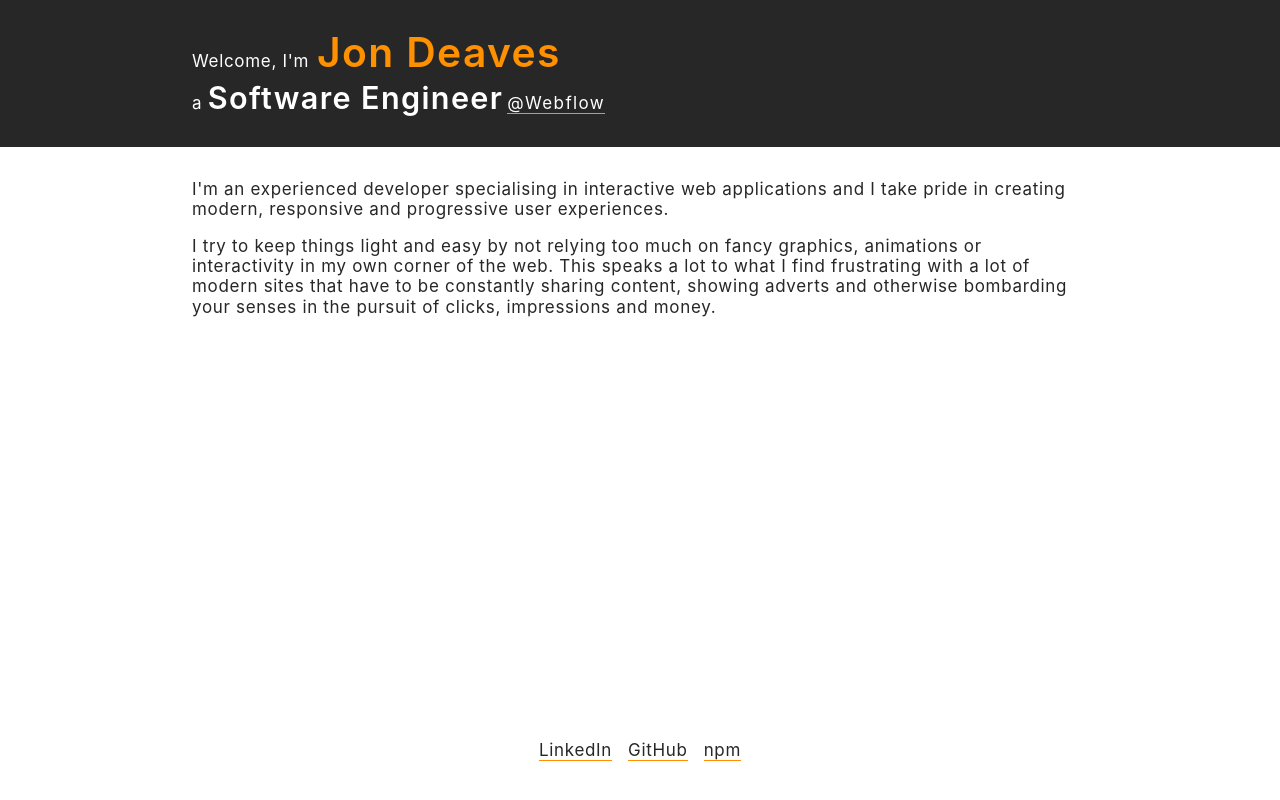
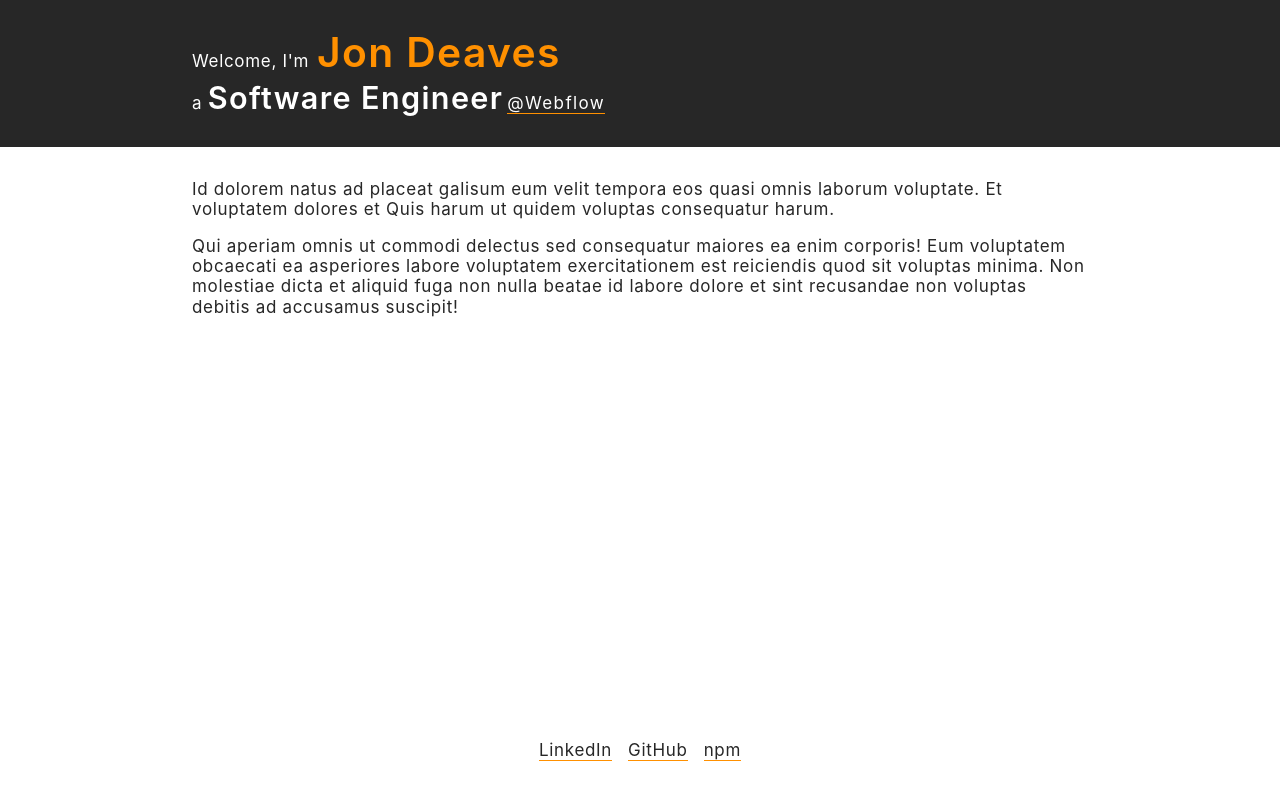
Before and after one commit to jondeaves/jondeaves, a Next.js app: page / in a window 1280 px wide. Built offline with nearby package versions, Linux system fonts and the light colour scheme.

Commit message:
chore: placeholder paragraphs

```diff
--- a/pages/index.tsx
+++ b/pages/index.tsx
@@ -16,6 +16,20 @@ const Home: NextPage = () => {
 
       <Layout isHomepage={true}>
         <p>
+          Id dolorem natus ad placeat galisum eum velit tempora eos quasi omnis
+          laborum voluptate. Et voluptatem dolores et Quis harum ut quidem
+          voluptas consequatur harum.
+        </p>
+
+        <p>
+          Qui aperiam omnis ut commodi delectus sed consequatur maiores ea enim
+          corporis! Eum voluptatem obcaecati ea asperiores labore voluptatem
+          exercitationem est reiciendis quod sit voluptas minima. Non molestiae
+          dicta et aliquid fuga non nulla beatae id labore dolore et sint
+          recusandae non voluptas debitis ad accusamus suscipit!
+        </p>
+
+        {/* <p>
           I&apos;m an experienced developer specialising in interactive web
           applications and I take pride in creating modern, responsive and
           progressive user experiences.
@@ -28,7 +42,7 @@ const Home: NextPage = () => {
           sites that have to be constantly sharing content, showing adverts and
           otherwise bombarding your senses in the pursuit of clicks, impressions
           and money.
-        </p>
+        </p> */}
       </Layout>
     </>
   );
```
